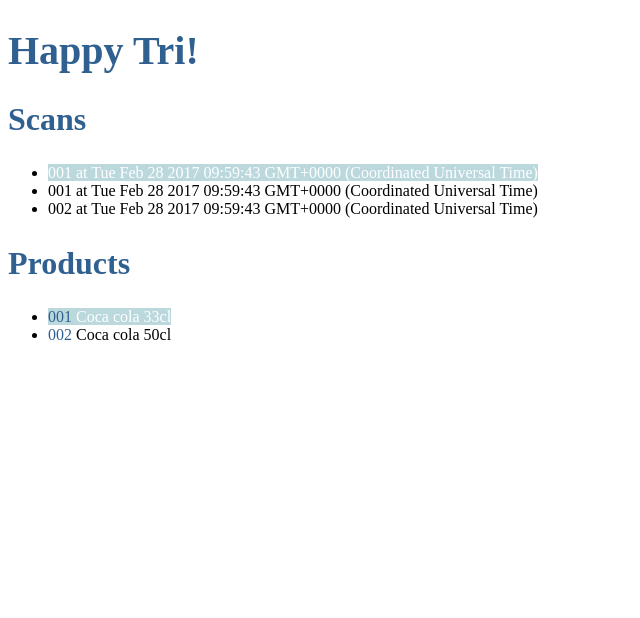
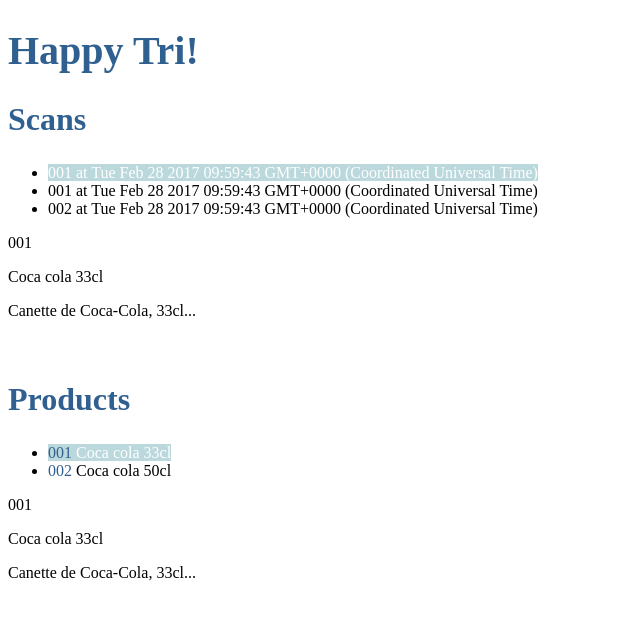
Before and after one commit to ajeans/sandbox, an Angular app in the folder sandbox-web/: page / in a window 1280 px wide. Shown: the top 618 px of the page, without its empty margins (0-640 px from the left). Built offline with nearby package versions, Linux system fonts and the light colour scheme.

Commit message:
Add a details component for Product Pretty impressive.

```diff
--- a/sandbox-web/src/app/app.component.html
+++ b/sandbox-web/src/app/app.component.html
@@ -8,6 +8,8 @@
     <app-scan [scan]="scan" [class.selected]="scan === selectedScan"></app-scan>
   </li>
 </ul>
+<app-product-details [product]="selectedScan.product"></app-product-details>
+<br/>
 <h2>Products</h2>
 <ul class="products">
   <li *ngFor="let product of products"
@@ -15,3 +17,4 @@
     <app-product [product]="product" [class.selected]="product === selectedProduct"></app-product>
   </li>
 </ul>
+<app-product-details [product]="selectedProduct"></app-product-details>
--- a/sandbox-web/src/app/app.component.ts
+++ b/sandbox-web/src/app/app.component.ts
@@ -3,8 +3,8 @@ import {Product} from "./product/product";
 import {Scan} from "./scan/scan";
 
 const PRODUCTS: Product[] = [
-  { code: "001", name: "Coca cola 33cl"  },
-  { code: "002", name: "Coca cola 50cl"  }
+  { code: "001", name: "Coca cola 33cl", description: "Canette de Coca-Cola, 33cl..."  },
+  { code: "002", name: "Coca cola 50cl", description: "Mini bouteille de Coca-Cola, 50cl..."  }
 ];
 
 const SCANS: Scan[] = [
--- a/sandbox-web/src/app/app.module.ts
+++ b/sandbox-web/src/app/app.module.ts
@@ -5,12 +5,14 @@ import { HttpModule } from '@angular/http';
 
 import { AppComponent } from './app.component';
 import { ProductComponent } from './product/product.component';
+import { ProductDetailsComponent } from './product/product-details.component';
 import { ScanComponent } from './scan/scan.component';
 
 @NgModule({
   declarations: [
     AppComponent,
     ProductComponent,
+    ProductDetailsComponent,
     ScanComponent
   ],
   imports: [
--- /dev/null
+++ b/sandbox-web/src/app/product/product-details.component.html
@@ -0,0 +1,3 @@
+<p>{{product.code}}</p>
+<p>{{product.name}}</p>
+<p>{{product.description}}</p>
--- a/sandbox-web/src/app/product/product.ts
+++ b/sandbox-web/src/app/product/product.ts
@@ -2,4 +2,5 @@
 export class Product {
   code: string;
   name: string;
+  description: string;
 }
```
Also changed, not shown: sandbox-web/src/app/product/product-details.component.ts (added, +12 -0 lines), sandbox-web/src/app/product/product-details.component.css (added), 1 other file (tests, documents, lock files or other folders).
